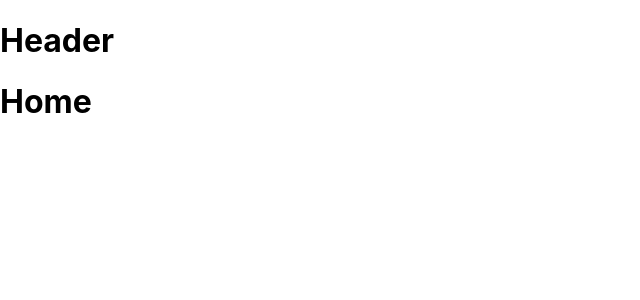
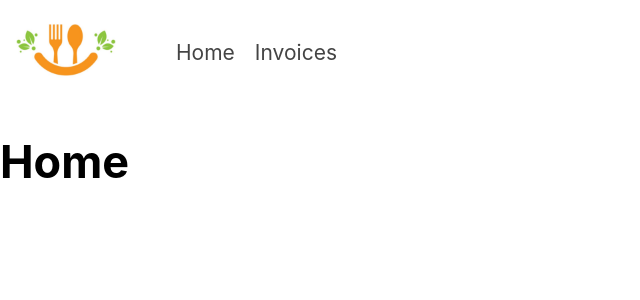
Before and after one commit to Aryan-mor/simple-restaurant, a React (Create React App) app: page / in a window 1280 px wide. Shown: the top 300 px of the page, without its empty margins (0-640 px from the left). Built offline with nearby package versions, Linux system fonts and the light colour scheme.

Commit message:
Add Header, data.ts, add some global styles global.scss

```diff
--- a/src/App.tsx
+++ b/src/App.tsx
@@ -4,15 +4,16 @@ import {Route, Routes} from "react-router-dom";
 import Home from "./pages/Home"
 import InvoiceSingle from "./pages/invoices/InvoiceSingle"
 import InvoicesList from "./pages/invoices/InvoicesList";
+import ROUTS from "./common/ROUTS";
 
 function App() {
     return (
         <div className="App">
             <Header/>
             <Routes>
-                <Route path="/" element={<Home/>}/>
-                <Route path="invoices">
-                    <Route path=":id" element={<InvoiceSingle/>}/>
+                <Route path={ROUTS.Home.rout} element={<Home/>}/>
+                <Route path={ROUTS.Invoices.rout}>
+                    <Route path={ROUTS.Invoices.Single.rout} element={<InvoiceSingle/>}/>
                     <Route index element={<InvoicesList/>}/>
                 </Route>
             </Routes>
--- /dev/null
+++ b/src/common/ROUTS.ts
@@ -0,0 +1,23 @@
+const ROUTS = {
+    Home: {
+        rout: '/',
+        title: 'Home'
+    },
+    Invoices: {
+        rout: 'invoices',
+        createLink: () => '/invoices',
+        title: 'Invoices',
+        Single: {
+            rout: ':invoiceId',
+            title: 'Invoice',
+            createLink: (invoiceId: number): string => {
+                return `${ROUTS.Invoices.rout}/${invoiceId}`
+            },
+            getTitle: (invoiceTitle: string): string => {
+                return `${ROUTS.Invoices.Single.title} - ${invoiceTitle}`
+            }
+        }
+    }
+}
+
+export default ROUTS;
--- a/src/components/header/Header.tsx
+++ b/src/components/header/Header.tsx
@@ -1,9 +1,36 @@
 import React from "react";
+import Logo from "../../img/logo.jpg"
+import {Link} from "react-router-dom";
+import "./header.scss"
+import ROUTS from "../../common/ROUTS";
 
+
+const menu = [{
+    name: 'Home',
+    to: ROUTS.Home.rout
+}, {
+    name: 'Invoices',
+    to: ROUTS.Invoices.createLink()
+},]
 
 const Header = () => {
 
-    return <h1>Header</h1>
+    return (
+        <header className='container header flex align-center'>
+            <div className="logo">
+                <Link to={ROUTS.Home.rout}><img alt="site logo" src={Logo}/></Link>
+            </div>
+            <ul>
+                {
+                    menu.map(({name, to}) => (
+                        <li key={name} className="span">
+                            <Link to={to}>{name}</Link>
+                        </li>
+                    ))
+                }
+            </ul>
+        </header>
+    )
 }
 
 export default Header
--- /dev/null
+++ b/src/components/header/header.scss
@@ -0,0 +1,21 @@
+.header {
+  .logo {
+    width: 100px;
+    height: auto;
+
+    img {
+      width: 100%;
+      height: auto;
+    }
+  }
+
+  ul {
+    display: flex;
+    list-style-type: none;
+
+    li {
+      margin-left: 20px;
+
+    }
+  }
+}
--- /dev/null
+++ b/src/style/global.scss
@@ -0,0 +1,66 @@
+h1, .h1 {
+  font-size: 3em;
+}
+
+h2, .h2 {
+  font-size: 2.5em;
+}
+
+h3, .h3 {
+  font-size: 2.2em;
+}
+
+h4, .h4 {
+  font-size: 2em;
+}
+
+h5, .h5 {
+  font-size: 1.8em;
+}
+
+h6, .h6 {
+  font-size: 1.6em;
+}
+
+span, .span {
+  font-size: 1.4em;
+}
+
+p, .paragraph {
+  font-size: 1em;
+}
+
+
+a {
+  color: #444;
+  text-decoration: none;
+  -webkit-transition: color 300ms ease;
+  -moz-transition: color 300ms ease;
+  -ms-transition: color 300ms ease;
+  -o-transition: color 300ms ease;
+  transition: color 300ms ease;
+
+  &:hover {
+    color: #000;
+  }
+}
+
+.container {
+  padding: 0.01em 16px;
+}
+
+.flex {
+  display: flex;
+}
+
+.column {
+  flex-direction: column;
+}
+
+.align-center {
+  align-items: center;
+}
+
+.justify-center {
+  justify-content: center;
+}
--- a/src/style/style.scss
+++ b/src/style/style.scss
@@ -1,3 +1,5 @@
+@import "./global.scss";
+
 body {
   margin: 0;
   font-family: -apple-system, BlinkMacSystemFont, 'Segoe UI', 'Roboto', 'Oxygen',
@@ -5,6 +7,7 @@ body {
   sans-serif;
   -webkit-font-smoothing: antialiased;
   -moz-osx-font-smoothing: grayscale;
+  font-size: 15px;
 }
 
 code {
@@ -12,9 +15,8 @@ code {
   monospace;
 }
 
-
-html{
-  root{
+html {
+  root {
     display: block;
   }
 }
```
Also changed, not shown: src/common/data.ts (line endings or trailing spaces), src/img/logo.jpg (added).
